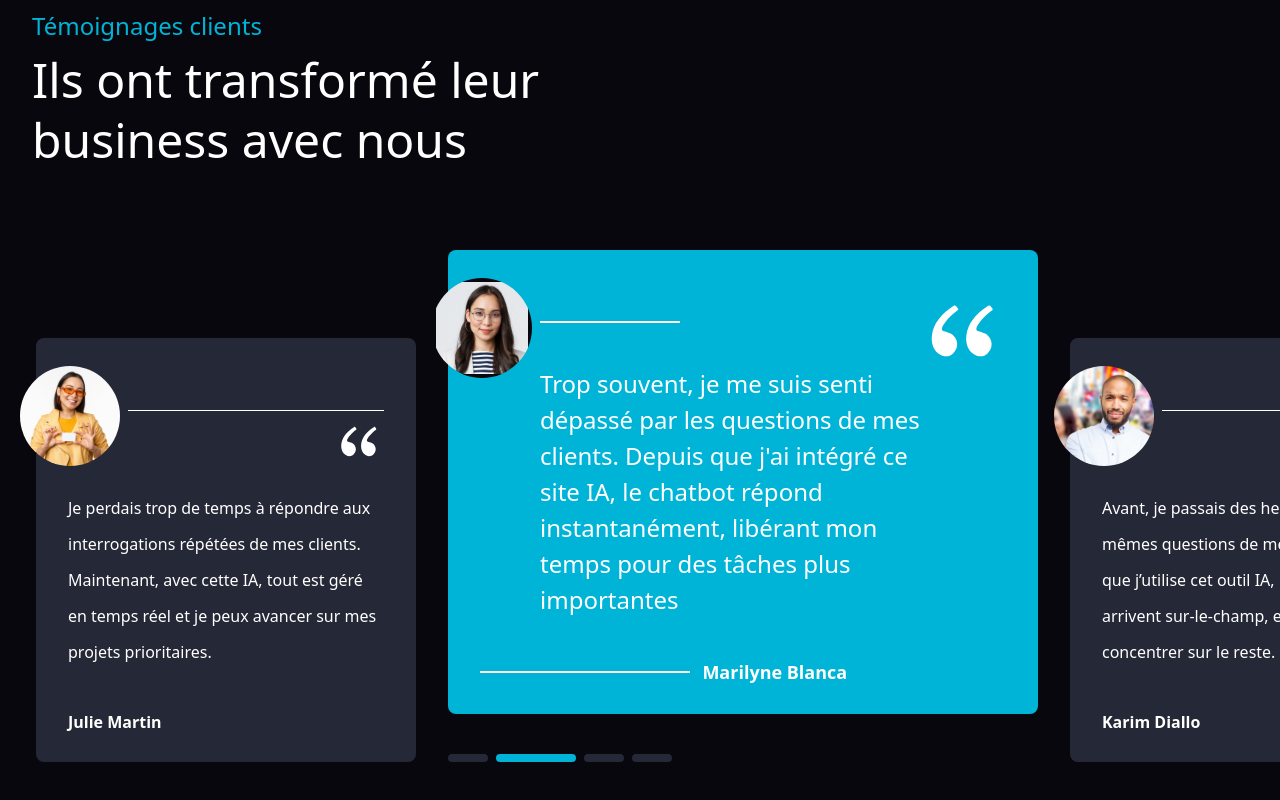
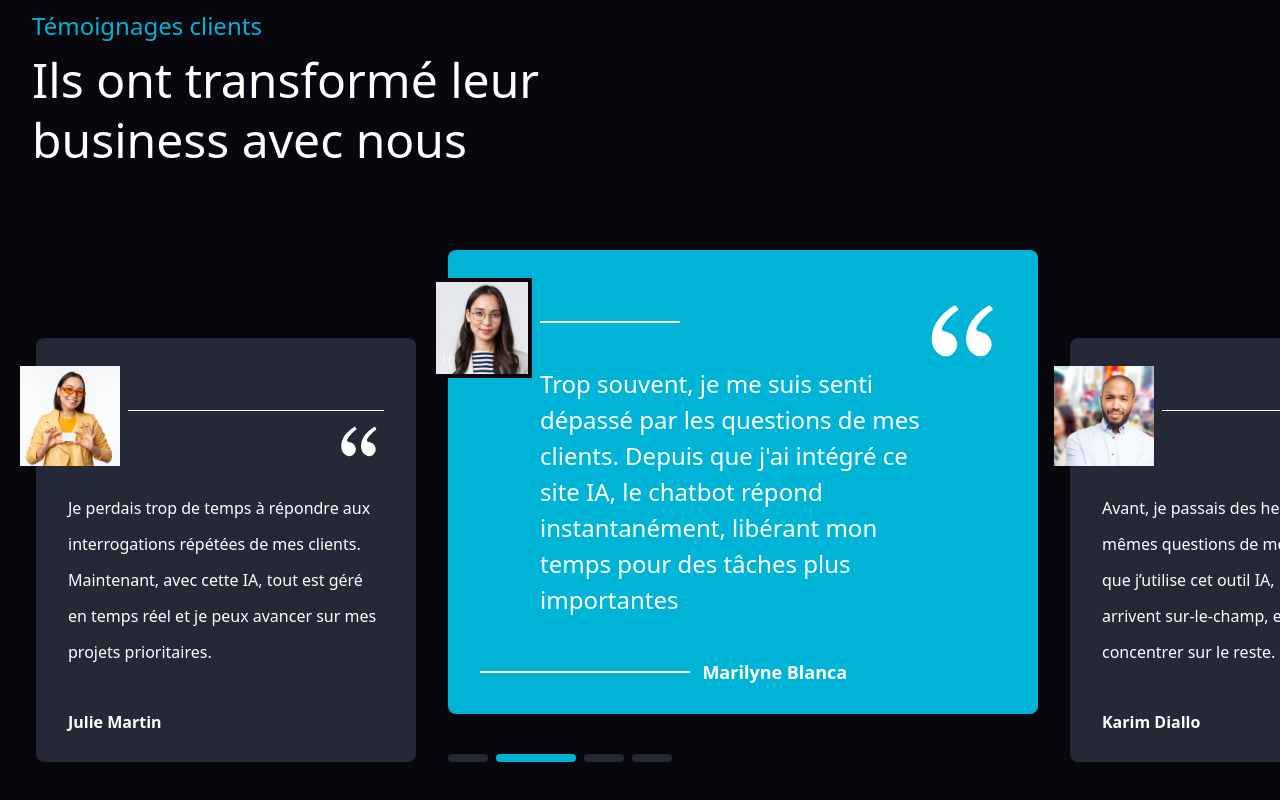
Before and after one commit to fanou-fanou/skylink_ai, a Next.js app: page / in a window 1280 px wide. Shown: the part 3427-4227 px from the top of the page. Built offline with nearby package versions, Linux system fonts and the light colour scheme.

Commit message:
make testimonial image square

```diff
--- a/src/components/sections/Testimonials.tsx
+++ b/src/components/sections/Testimonials.tsx
@@ -177,7 +177,7 @@ export default function Testimonials() {
                   }`}
                 />
                 {/* Photo ronde avec bordure si actif */}
-                <div className="w-25 h-25 absolute -left-4 top-7 overflow-hidden rounded-full">
+                <div className="w-25 h-25 absolute -left-4 top-7 overflow-hidden">
                   <Image
                     src={value.image}
                     alt={`Photo de ${value.name}`}
```
